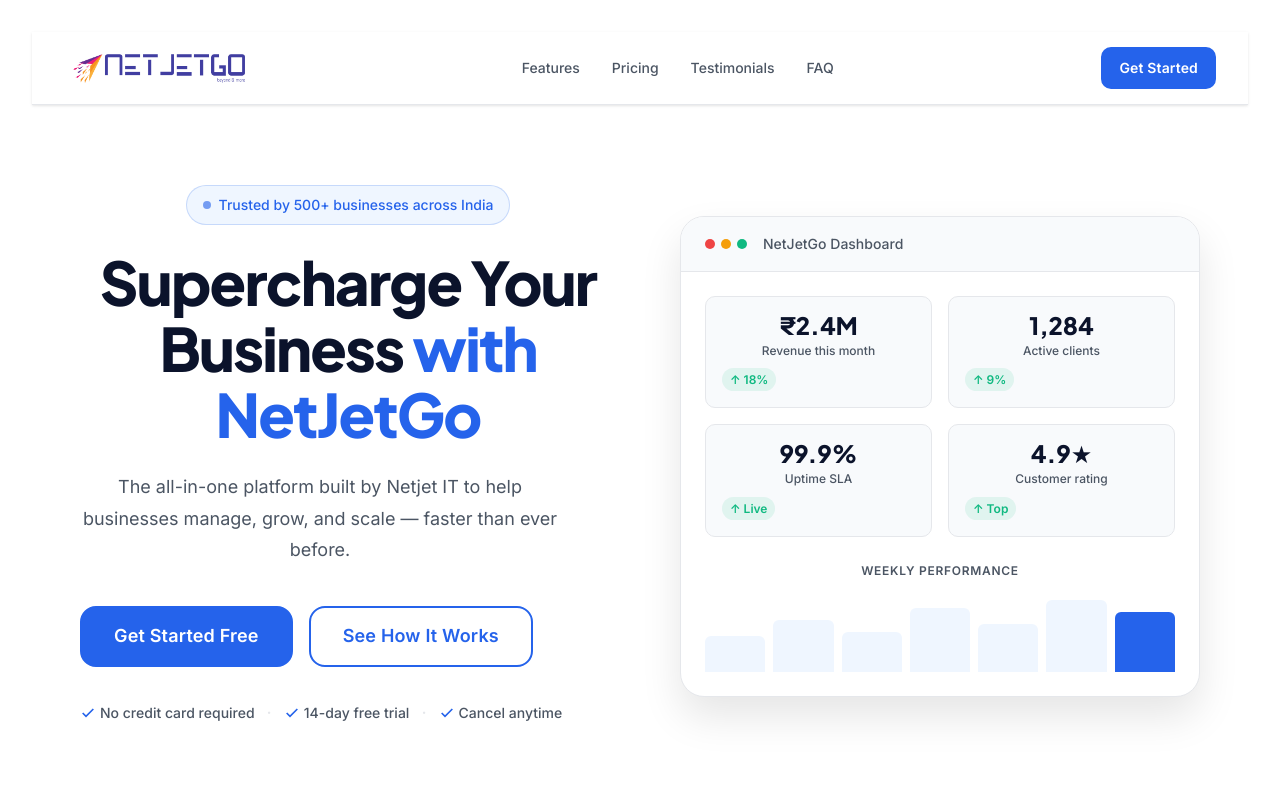
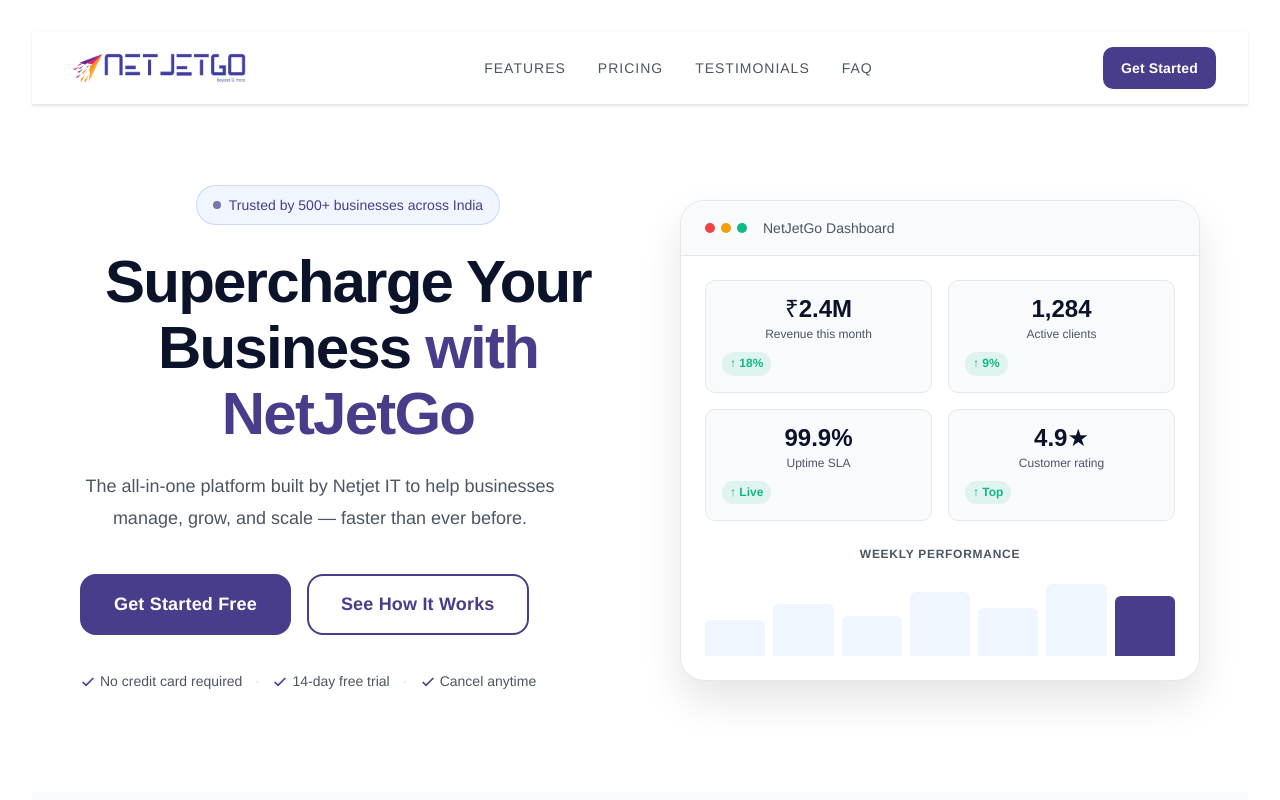
Before and after one commit to DarkKingTg/NetGetGo-ProductPage, a React (Vite) app: page / in a window 1280 px wide. Shown: the top 800 px of the page. Built offline with nearby package versions, Linux system fonts and the light colour scheme.

Commit message:
UI / UX Updated

```diff
--- a/src/styles/button.css
+++ b/src/styles/button.css
@@ -50,8 +50,8 @@
 }
 
 .btn--primary:hover {
-  background-color: var(--color-dark-navy);
-  border-color:     var(--color-dark-navy);
+  background-color: var(--color-primary-hover);
+  border-color:     var(--color-primary-hover);
   color:            var(--color-text-white);
   box-shadow:       var(--shadow-blue);
 }
--- a/src/styles/globals.css
+++ b/src/styles/globals.css
@@ -12,9 +12,9 @@
 :root {
 
   /* Brand Blues */
-  --color-primary:       #2563EB;
+  --color-primary:       #483d8b;
   --color-accent:        #3A86FF;
-  --color-primary-hover: #1d4ed8;
+  --color-primary-hover: #6054ab;
   --color-primary-light: #EFF6FF;
   --color-primary-dim:   rgba(37, 99, 235, 0.10);
 
@@ -27,6 +27,7 @@
   --color-bg-alt:   #F8FAFC;
   --color-bg-card:  #FFFFFF;
   --color-bg-dark:  #0B132B;
+  --color-bg-nav:   rgba(255, 255, 255, 0.80);
 
   /* Text */
   --color-text-dark:   #111827;
@@ -44,8 +45,8 @@
   --color-error:   #EF4444;
 
   /* ── Typography ─────────────────────── */
-  --font-heading: 'Plus Jakarta Sans', sans-serif;
-  --font-body:    'Inter', sans-serif;
+  --font-heading: 'League Spartan', sans-serif;
+  --font-body:    'helvetica', sans-serif;
 
   --text-xs:   0.75rem;
   --text-sm:   0.875rem;
@@ -98,6 +99,12 @@
   --section-padding-y: var(--space-24);
   --section-padding-x: var(--space-6);
   --navbar-height:    72px;
+
+  /*─ Transformations ────────────────────── */
+  --text-transform-upper: uppercase;
+
+  /*─ letter spacing ────────────────────── */
+  --letter-spacing-nav: 0.071em;
 }
 
 /* ─────────────────────────────────────────
--- a/src/styles/navbar.css
+++ b/src/styles/navbar.css
@@ -10,9 +10,11 @@
   top:              0;
   z-index:          1000;
   width:            100%;
-  background-color: var(--color-bg);
+  background-color: var(--color-bg-nav);
   border-bottom:    1px solid var(--color-border);
   box-shadow:       var(--shadow-sm);
+
+
 }
 
 /* ── Inner Container ───────────────────── */
@@ -25,6 +27,8 @@
   align-items:     center;
   justify-content: space-between;
   gap:             var(--space-8);
+
+
 }
 
 /* ── Logo ──────────────────────────────── */
@@ -51,6 +55,7 @@
   flex: 1;
   display:         flex;
   justify-content: center;
+
 }
 
 .navbar__links {
@@ -65,11 +70,13 @@
 .navbar__link {
   font-family:  var(--font-body);
   font-size:    var(--text-sm);
-  font-weight:  500;
+  font-weight:  400;
   color:        var(--color-text-medium);
   padding:      var(--space-2) var(--space-3);
   border-radius: var(--radius-sm);
   text-decoration: none;
+  text-transform: var(--text-transform-upper);
+  letter-spacing: var(--letter-spacing-nav);
   transition:
     color            var(--transition-fast),
     background-color var(--transition-fast);
@@ -77,7 +84,8 @@
 
 .navbar__link:hover {
   color:            var(--color-primary);
-  background-color: var(--color-primary-light);
+
+  font-weight: bold;
 }
 
 /* ── Desktop CTA ───────────────────────── */
```
Also changed, not shown: src/assets/icons/logo-text.png.
